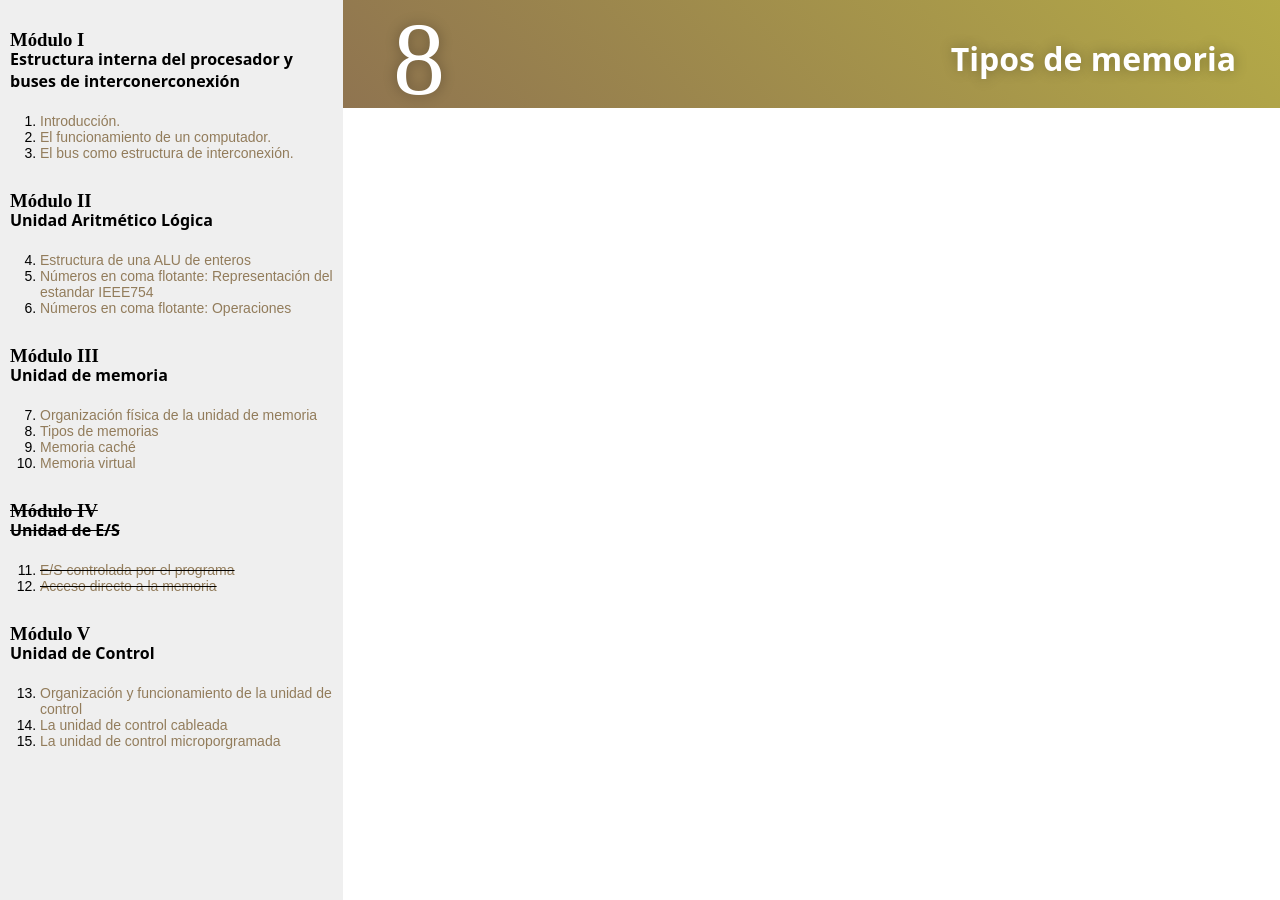
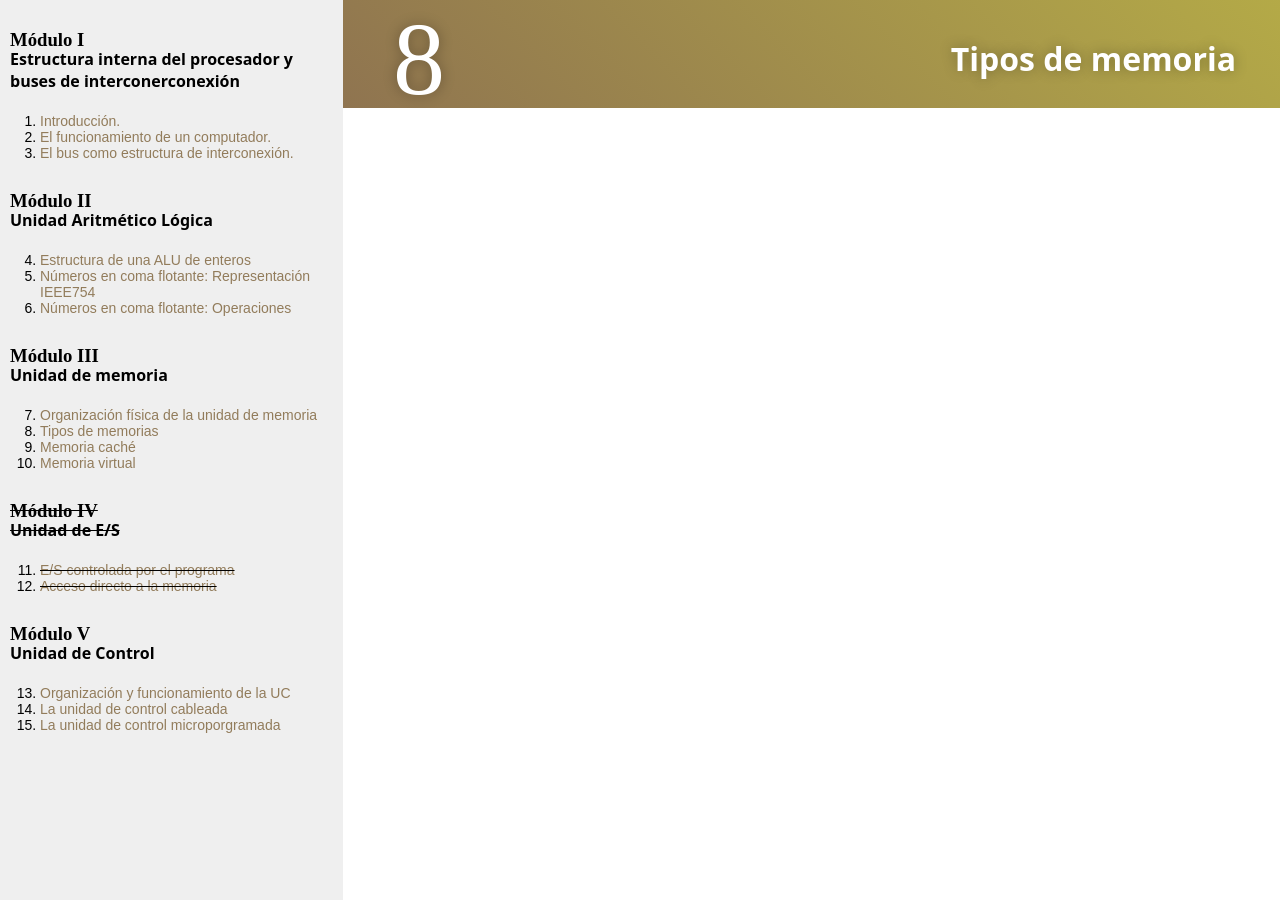
Before and after one commit to dkaerit/EDC, a Jekyll site: the page built from _posts/2020-10-05-TEMA08.md, in a window 1280 px wide. Built offline with Jekyll 4.4.1, drawn with Linux system fonts in a browser that asks for light colours; some web fonts are replaced.

Commit message:
Update post.html

```diff
--- a/_layouts/post.html
+++ b/_layouts/post.html
@@ -57,7 +57,7 @@
         <h4>Unidad Aritmético Lógica</h4>
         <ol start="4">
             <li><a href="TEMA04">Estructura de una ALU de enteros</a></li>
-            <li><a href="TEMA05">Números en coma flotante: Representación del estandar IEEE754</a></li>
+            <li><a href="TEMA05">Números en coma flotante: Representación IEEE754</a></li>
             <li><a href="TEMA06">Números en coma flotante: Operaciones</a></li>
         </ol>
 
@@ -80,7 +80,7 @@
         <h3>Módulo V</h3>
         <h4>Unidad de Control</h4>
         <ol start="13">
-            <li><a href="TEMA13">Organización y funcionamiento de la unidad de control</a></li>
+            <li><a href="TEMA13">Organización y funcionamiento de la UC</a></li>
             <li><a href="TEMA14">La unidad de control cableada</a></li>
             <li><a href="TEMA15">La unidad de control microporgramada</a></li>
         </ol>
```
